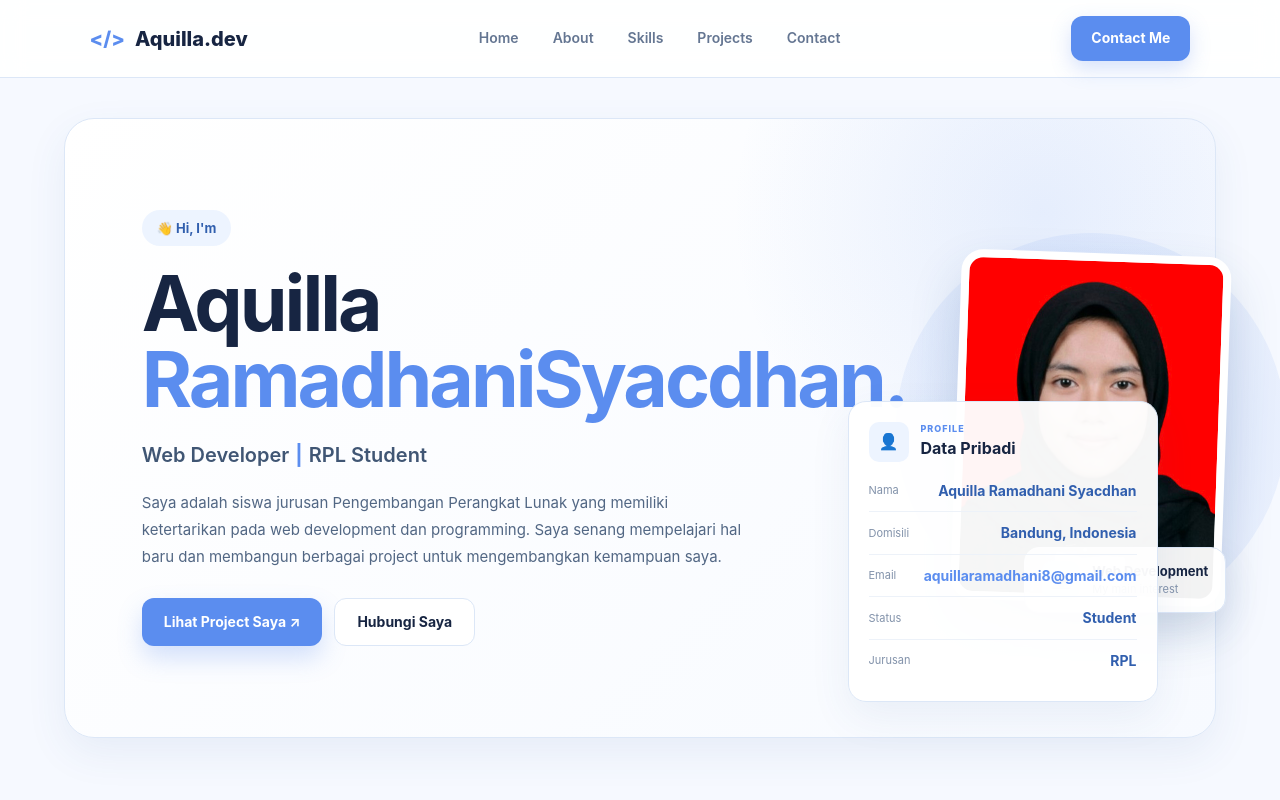
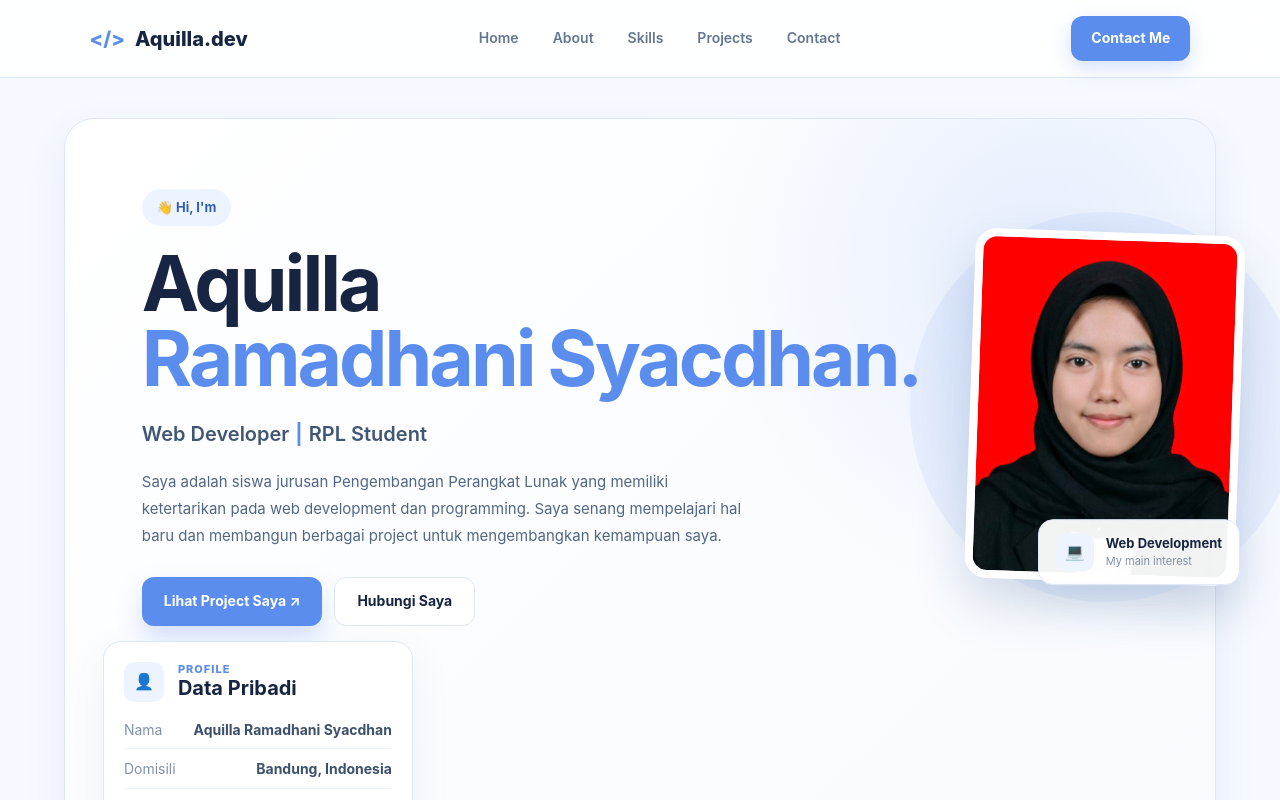
Before and after one commit to aquillaSr28889/aquilla-portfolio, a React (Vite) app: page / in a window 1280 px wide. Shown: the top 800 px of the page. Built offline with nearby package versions, Linux system fonts and the light colour scheme.

Commit message:
Fix hero profile layout and animation

```diff
--- a/src/App.css
+++ b/src/App.css
@@ -2438,7 +2438,71 @@ footer {
   display: inline;
 }
 
-/* FIX NAMA DI DATA PRIBADI */
+/* =========================================
+   FIX HERO + PROFILE CARD
+   ========================================= */
+
+/* HERO */
+.hero-text h1 {
+  position: relative;
+}
+
+.hero-text h1 span {
+  display: inline;
+}
+
+/* Beri jarak antar nama */
+.hero-text h1 span + span {
+  margin-left: 0.18em;
+}
+
+
+/* =========================================
+   FOTO
+   ========================================= */
+
+.photo-area {
+  position: relative;
+  display: flex;
+  justify-content: center;
+  align-items: center;
+}
+
+.photo-card {
+  position: relative;
+  z-index: 2;
+}
+
+
+/* =========================================
+   PERSONAL CARD
+   ========================================= */
+
+.personal-card {
+  position: relative;
+  z-index: 5;
+  box-sizing: border-box;
+}
+
+.personal-card .card-title {
+  display: flex;
+  align-items: center;
+  gap: 14px;
+}
+
+.personal-card .card-title h3 {
+  font-size: 20px !important;
+  line-height: 1.2 !important;
+  margin: 0 !important;
+}
+
+.personal-card .card-title span {
+  font-size: 11px !important;
+  line-height: 1.2 !important;
+}
+
+
+/* DATA DI DALAM CARD */
 .personal-item {
   display: flex;
   justify-content: space-between;
@@ -2446,18 +2510,119 @@ footer {
   gap: 20px;
 }
 
-.personal-item strong {
-  font-size: 14px;
+.personal-item > span {
+  font-size: 14px !important;
+  line-height: 1.4 !important;
+  flex-shrink: 0;
+}
+
+.personal-item > strong {
+  font-size: 14px !important;
+  line-height: 1.4 !important;
   font-weight: 700;
-  color: var(--blue-dark);
   text-align: right;
 }
 
-.personal-item h1,
-.personal-item h2 {
-  margin: 0;
-}
-
-.personal-item span {
-  display: inline;
-}
+
+/* =========================================
+   ANIMASI HERO
+   ========================================= */
+
+.hero-text {
+  animation: heroTextIn 0.8s ease-out both;
+}
+
+.photo-area {
+  animation: photoIn 0.9s ease-out 0.15s both;
+}
+
+.personal-card {
+  animation: cardIn 0.8s ease-out 0.3s both;
+}
+
+.floating-card {
+  animation: floatingCardIn 0.8s ease-out 0.45s both,
+             floatingUp 3s ease-in-out 1.3s infinite;
+}
+
+
+/* Nama */
+.hero-text h1 {
+  animation: nameIn 0.9s ease-out 0.2s both;
+}
+
+
+/* =========================================
+   KEYFRAMES
+   ========================================= */
+
+@keyframes heroTextIn {
+  from {
+    opacity: 0;
+    transform: translateY(25px);
+  }
+
+  to {
+    opacity: 1;
+    transform: translateY(0);
+  }
+}
+
+@keyframes photoIn {
+  from {
+    opacity: 0;
+    transform: translateX(35px) scale(0.96);
+  }
+
+  to {
+    opacity: 1;
+    transform: translateX(0) scale(1);
+  }
+}
+
+@keyframes cardIn {
+  from {
+    opacity: 0;
+    transform: translateY(25px);
+  }
+
+  to {
+    opacity: 1;
+    transform: translateY(0);
+  }
+}
+
+@keyframes floatingCardIn {
+  from {
+    opacity: 0;
+    transform: translateY(20px);
+  }
+
+  to {
+    opacity: 1;
+    transform: translateY(0);
+  }
+}
+
+@keyframes floatingUp {
+  0%,
+  100% {
+    transform: translateY(0);
+  }
+
+  50% {
+    transform: translateY(-8px);
+  }
+}
+
+@keyframes nameIn {
+  from {
+    opacity: 0;
+    transform: translateY(20px);
+  }
+
+  to {
+    opacity: 1;
+    transform: translateY(0);
+  }
+}
```
